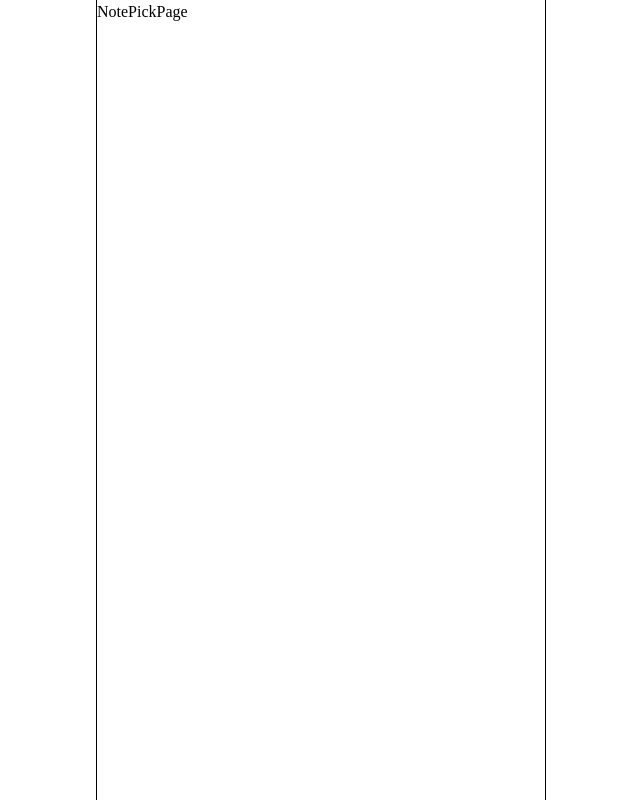
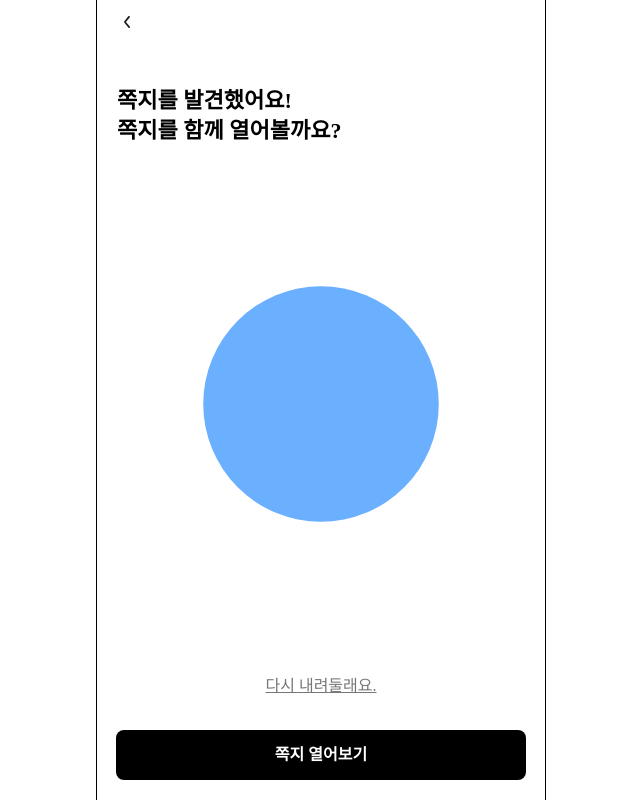
Before and after one commit to FromApril/MunDeuk_FE, a Next.js app: page /note/pick in a window 1280 px wide. Shown: the whole page, without its empty margins (319-959 px from the left). Built offline with nearby package versions, Linux system fonts and the light colour scheme; no server answers.

Commit message:
feat : 쪽지발견 페이지 UI & 비즈니스 로직 구현

```diff
--- a/pages/note/pick.tsx
+++ /dev/null
@@ -1,3 +0,0 @@
-export default function NotePickPage() {
-  return <div>NotePickPage</div>;
-}
--- /dev/null
+++ b/pages/note/pick/index.tsx
@@ -0,0 +1,81 @@
+import styled from '@emotion/styled';
+
+import Button from '@/components/common/Button';
+import EmotionIcon from '@/components/common/EmotionIcon';
+import BottomLayout from '@/components/layouts/BottomLayout';
+import Navigation from '@/components/layouts/Navigation';
+import PageContainer from '@/components/layouts/PageContainer';
+import { positionAbsoluteXYCenter } from '@/styles/common';
+import { layouts } from '@/styles/layouts';
+
+import useNotePick from './logics';
+
+export default function NotePickPage() {
+  const { goHomePage, goNoteDetailPage } = useNotePick();
+
+  return (
+    <PageContainer>
+      <Navigation isBack />
+      <NotePickMessage>
+        <p>쪽지를 발견했어요!</p>
+        <p>쪽지를 함께 열어볼까요?</p>
+      </NotePickMessage>
+      <SelectedEmotion>
+        <EmotionIcon
+          name="Depressed"
+          width={'35vh'}
+          height={'35vh'}
+          fill="#6bafff"
+        />
+      </SelectedEmotion>
+      <BottomLayout>
+        <NoteStay>
+          <NoteStayMessage onClick={goHomePage}>
+            다시 내려둘래요.
+          </NoteStayMessage>
+        </NoteStay>
+        <ButtonWrapper>
+          <Button variant="primary" onClick={goNoteDetailPage}>
+            쪽지 열어보기
+          </Button>
+        </ButtonWrapper>
+      </BottomLayout>
+    </PageContainer>
+  );
+}
+
+const NotePickMessage = styled.div`
+  margin-top: 36px;
+  margin-left: 20px;
+
+  p {
+    font-size: 22px;
+    font-weight: 700;
+    line-height: 30px;
+  }
+`;
+
+const SelectedEmotion = styled.div`
+  position: relative;
+  height: calc(100vh - ${layouts.navigation} - 234px);
+
+  & > svg {
+    ${positionAbsoluteXYCenter};
+  }
+`;
+
+const NoteStay = styled.div`
+  padding: 12px 0;
+  text-align: center;
+`;
+
+const NoteStayMessage = styled.p`
+  display: inline-block;
+  color: #777;
+  text-decoration: underline;
+  cursor: pointer;
+`;
+
+const ButtonWrapper = styled.div`
+  padding: 20px;
+`;
--- /dev/null
+++ b/pages/note/pick/logics.ts
@@ -0,0 +1,15 @@
+import { useRouter } from 'next/router';
+
+export default function useNotePick() {
+  const router = useRouter();
+  const noteId = router.query.id;
+
+  const goHomePage = () => router.push('/home');
+
+  const goNoteDetailPage = () => router.push(`/note/${noteId}`);
+
+  return {
+    goHomePage,
+    goNoteDetailPage,
+  };
+}
```
